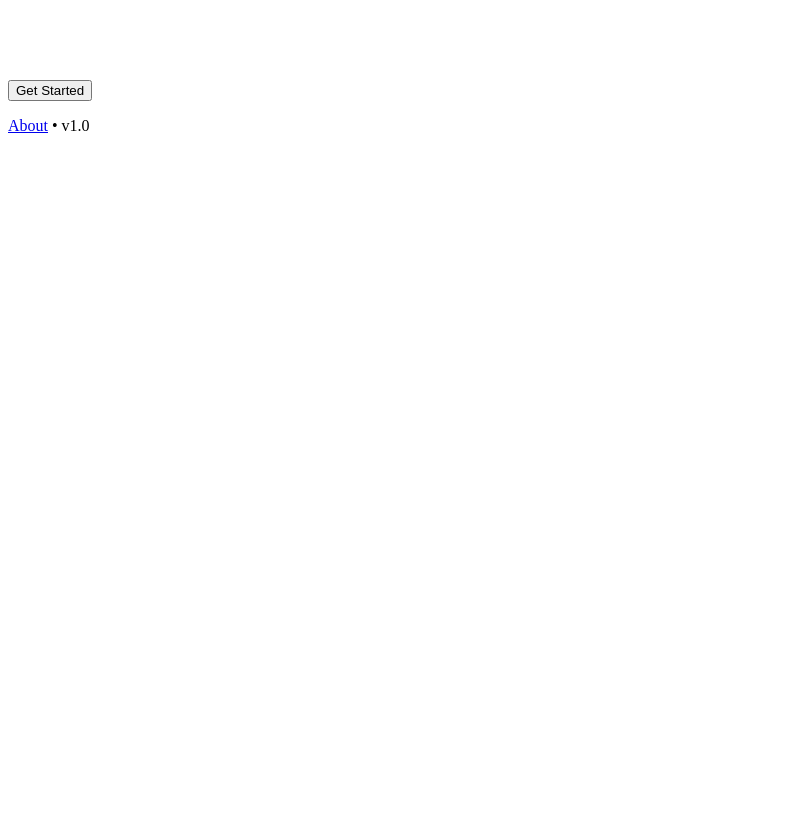
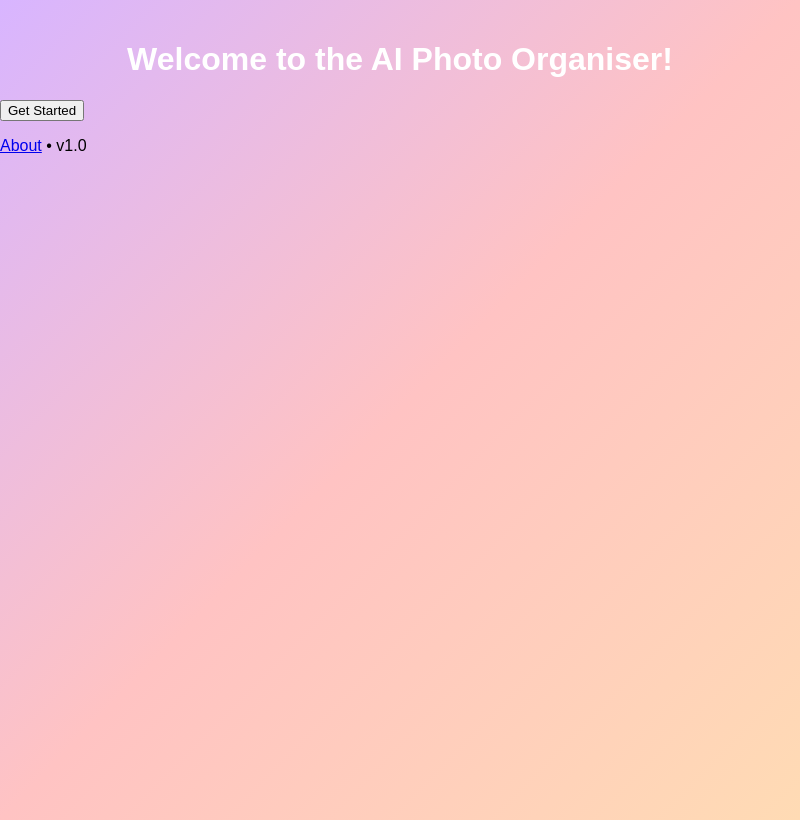
Before and after one commit to StevenButtifint/ai-photo-organiser, an Electron app: page pages/index.html in a window 800 px wide. Drawn offline with Linux system fonts and the light colour scheme.

Commit message:
added body and image css

```diff
--- a/assets/styles.css
+++ b/assets/styles.css
@@ -3,6 +3,25 @@ h1 {
     font-size: 32px;
     color: #fff;
     font-family: Arial, Helvetica, sans-serif;
+}
+
+body {
+    font-family: Arial, Helvetica, sans-serif;
+    width: 100vw;
+    height: 100vh;
+    margin: 0;
+    padding-top: 20px;
+    background: linear-gradient(to bottom right, #d8b5ff, #ffc3c3, #ffdbb4);
+    background-size: 100% 100%;
+    overflow-x: hidden;
+    overflow-y: hidden;
+}
+
+img {
+    width: 60vw;
+    height: 60vh;
+    display: block;
+    margin: 0 auto;
 }
 
 .centered-width-60 {
```
